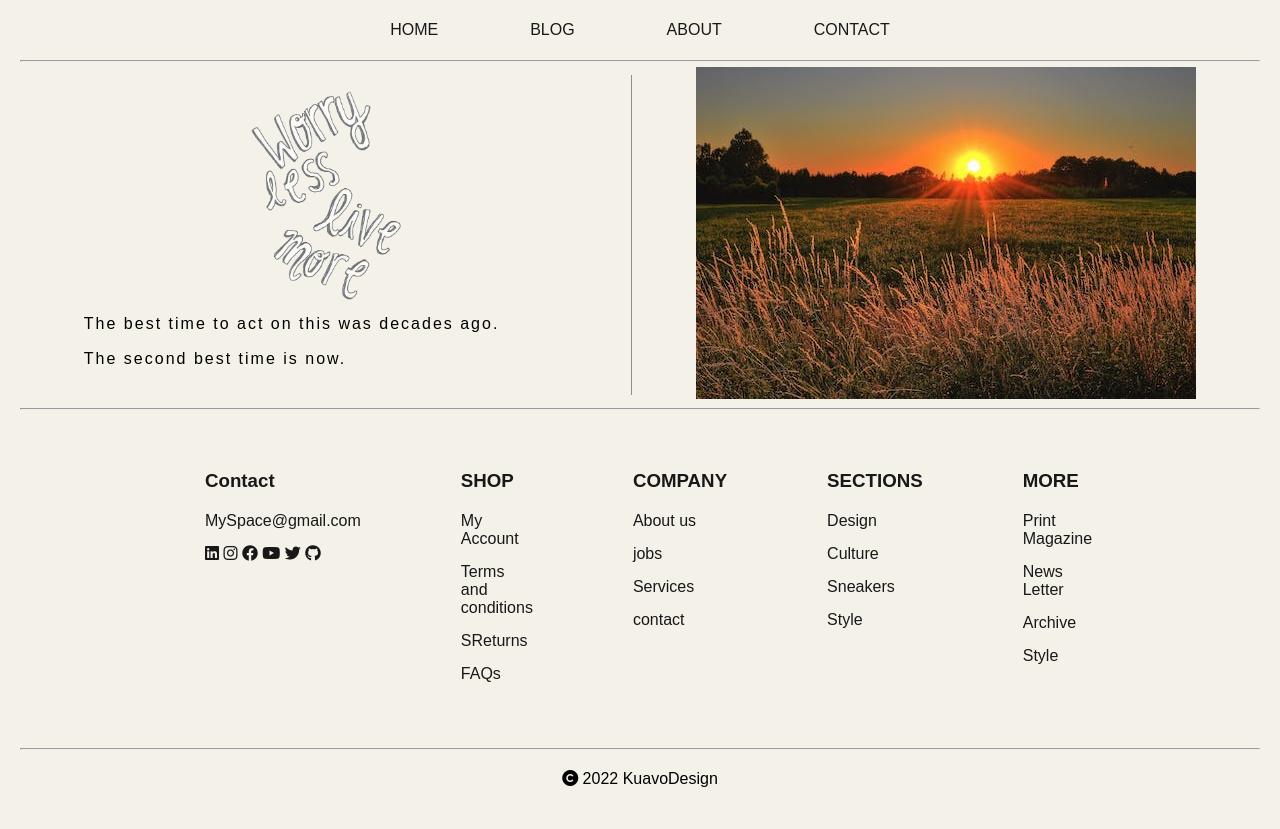
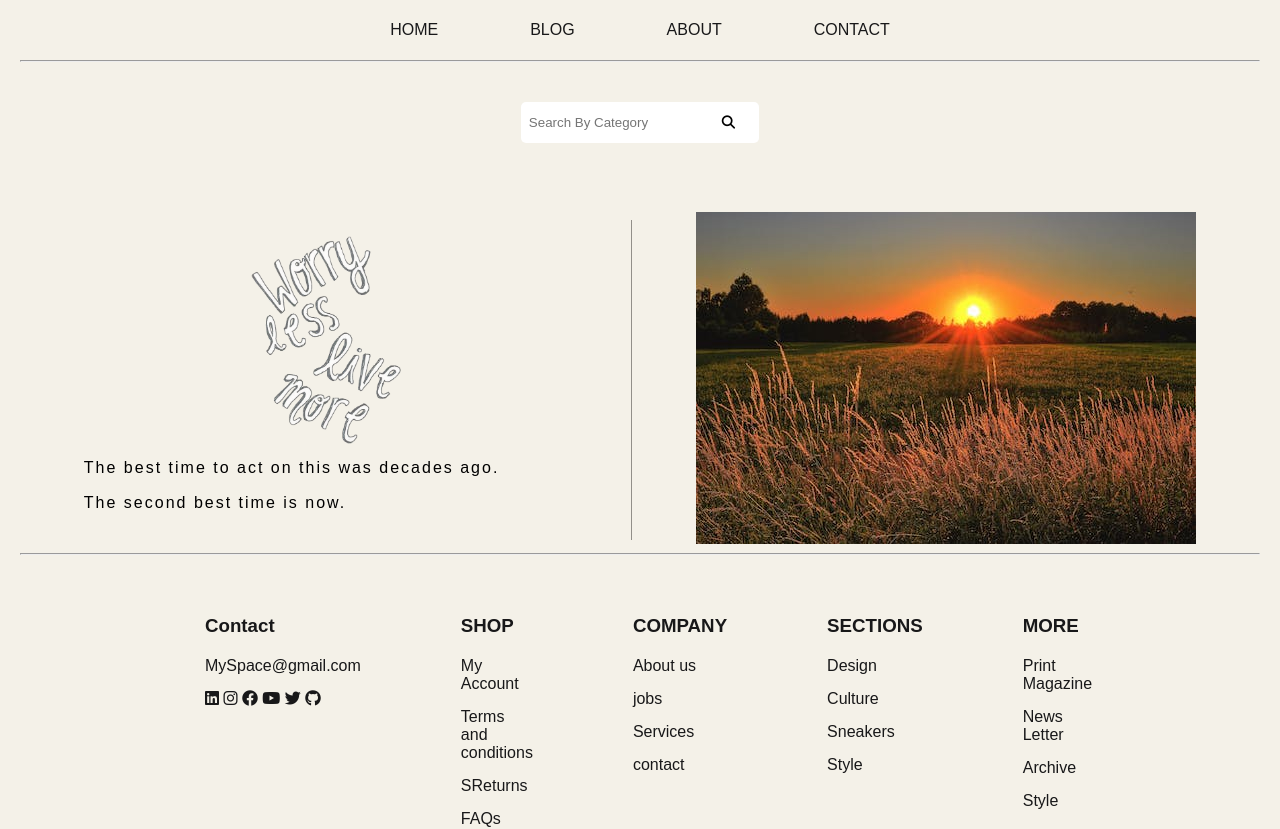
Before and after one commit to KAlexRussel/blog-in-reactjs, a React (Create React App) app in the folder client/: page / in a window 1280 px wide. Shown: the top 829 px of the page. Before the commit the page ends 808 px from the top, so only its background shows below. Built offline with nearby package versions, Linux system fonts and the light colour scheme; a web font is replaced by a local one.

Commit message:
searchbar
Signed-off-by: KAlexRussel <kouawoualex1234@gmail.com>

```diff
--- a/client/src/App.js
+++ b/client/src/App.js
@@ -6,13 +6,18 @@ import "./App.css";
 import Blog from "./pages/Blog/Blog";
 import Contact from "./pages/contact/Contact";
 import About from "./pages/about/About";
+import Notfound from "./pages/Notfound/Notfound";
+import AddEditBlog from "./pages/EditBlog/AddEditBlog";
 
 function App() {
   return (
     <BrowserRouter>
       <Routes>
         <Route exact path="/" element={<Home />} />
-        <Route exact path="/blog" element={<Blog />} />
+        <Route exact path="/blog:id" element={<Blog />} />
+        <Route exact path="/addblog" element={<AddEditBlog />} />
+        <Route exact path="/editblog:id" element={<AddEditBlog />} />
+        <Route exact path="*" element={<Notfound />} />
         <Route exact path="/contact" element={<Contact />} />
         <Route exact path="/about" element={<About />} />
       </Routes>
--- /dev/null
+++ b/client/src/component/Searchbar/Searchbar.jsx
@@ -0,0 +1,21 @@
+import React from "react";
+import "./searchbar.css";
+
+const Searchbar = ({ formSubmit, value, handleSearchKey, clearSearch }) => (
+  <div className="searchBar-wrap">
+    <form onSubmit={formSubmit}>
+      <input
+        type="text"
+        placeholder="Search By Category"
+        value={value}
+        onChange={handleSearchKey}
+      />
+      {value && <span onClick={clearSearch}>X</span>}
+      <button>
+        <i class="fa-solid fa-magnifying-glass"></i>
+      </button>
+    </form>
+  </div>
+);
+
+export default Searchbar;
--- /dev/null
+++ b/client/src/component/Searchbar/searchbar.css
@@ -0,0 +1,33 @@
+.searchBar-wrap {
+  background-color: #fff;
+  width: fit-content;
+  margin: 2.5rem auto 4rem auto;
+  padding: 0.5rem;
+  border-radius: 5px;
+}
+
+.searchBar-wrap form {
+  display: flex;
+  align-items: center;
+}
+
+.searchBar-wrap input {
+  background-color: #fff;
+  outline: none;
+  border: none;
+}
+
+.searchBar-wrap span {
+  padding-right: 0.5rem;
+  cursor: pointer;
+}
+
+.searchBar-wrap button {
+  outline: none;
+  border: none;
+  padding: 0.3rem 1rem;
+  /* border-radius: 5px;
+
+  color: #fff; */
+  background-color: #fff;
+}
--- a/client/src/pages/Notfound.jsx
+++ b/client/src/pages/EditBlog/AddEditBlog.jsx
@@ -1,9 +1,9 @@
 import React from "react";
-function Notfound() {
+function AddEditBlog() {
   return (
     <div>
       <h1>About</h1>
     </div>
   );
 }
-export default Notfound;
+export default AddEditBlog;
--- /dev/null
+++ b/client/src/pages/Notfound/Notfound.css
@@ -0,0 +1,3 @@
+.message {
+  text-align: center;
+}
--- /dev/null
+++ b/client/src/pages/Notfound/Notfound.jsx
@@ -0,0 +1,10 @@
+import React from "react";
+import "./Notfound.css";
+function Notfound() {
+  return (
+    <div className="message">
+      <h1>PAGE NOT FOUND</h1>
+    </div>
+  );
+}
+export default Notfound;
--- a/client/src/pages/contact/contact.css
+++ b/client/src/pages/contact/contact.css
@@ -28,6 +28,7 @@
   margin: auto 39px;
 }
 form {
+  align-items: center;
 }
 .form-1 {
   display: flex;
@@ -46,9 +47,11 @@ form {
   margin: 20px 10px;
   background-color: #f4f1e8;
   width: 90%;
+  outline: none;
 }
 .form-control1 {
   border-top: none;
+  outline: none;
   border-left: none;
   border-right: none;
   margin: 20px auto;
@@ -66,6 +69,7 @@ form {
   height: 30px;
   padding: 7px 22px;
   margin: 1px auto;
+  outline: none;
   color: #f4f1e8;
 }
 .form-12 {
--- a/client/src/pages/homepage/Home.jsx
+++ b/client/src/pages/homepage/Home.jsx
@@ -1,6 +1,7 @@
 import React from "react";
 import Footer from "../../component/footer/Footer";
 import Navbar from "../../component/navbar/Navbar";
+import Searchbar from "../../component/Searchbar/Searchbar";
 import quote from "../../image/quote.png";
 import vacation from "../../image/vacation.jpeg";
 
@@ -11,6 +12,7 @@ function Home() {
     <div>
       <div>
         <Navbar />
+        <Searchbar />
         <div className="main-content">
           <div className="main-image">
             <img src={quote} alt="quote" />
```
